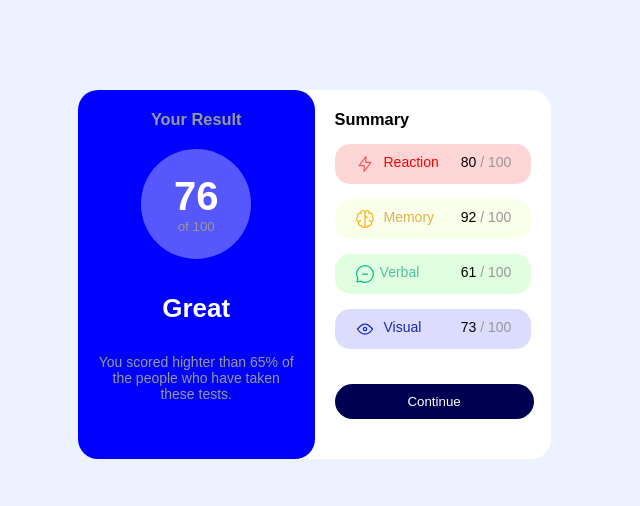
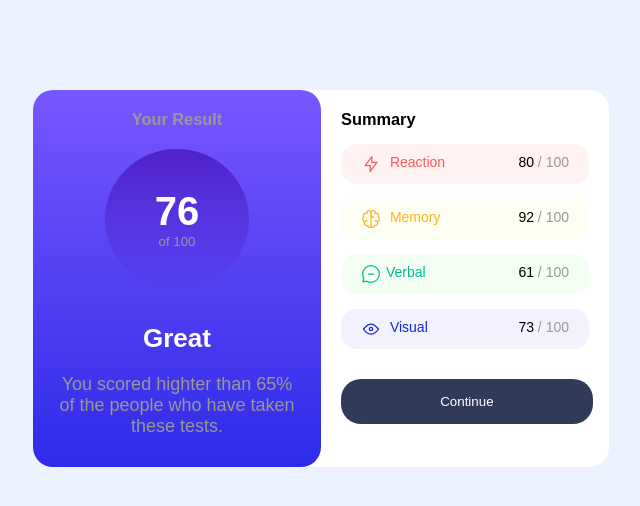
Before and after one commit to Tamburini-Christofer/Ex-Front-results-summary-component-main, a plain HTML site: page index.html in a window 1280 px wide. Shown: the whole page, without its empty margins (319-959 px from the left). Drawn offline with Linux system fonts and the light colour scheme; a web font is replaced by a local one.

Commit message:
Sistemazione layout

```diff
--- a/css/main.css
+++ b/css/main.css
@@ -13,7 +13,8 @@ body{
 }
 
 p{
-    margin: 30px 0 35px 0;
+    font-size: 18px;
+    margin: 20px 0 10px 0;
 }
 
 img{
@@ -46,27 +47,27 @@ img{
 }
 
 .text_red{
-    color: red;
+    color: hsl(0, 100%, 67%) ;
 }
 
 .text_yellow{
-    color: #e0b151;
+    color: hsl(39, 100%, 56%);
 }
 
 .text_green{
-    color: #51bfa0;
+    color: hsl(166, 100%, 37%);
 }
 
 .text_blue{
-    color: #1e27a6;
+    color: hsl(234, 85%, 45%);
 }
 
 /*Bottoni e label*/
 
 button{
     align-items: center;
-    margin: 20px 0;
-    padding:10px 40px ;
+    margin: 15px 0;
+    padding:10px 35px;
     border: 0px;
     border-radius: 20px;
 }
@@ -74,10 +75,9 @@ button{
 .continue_bt{
     cursor: pointer;
     color: white;
-    padding: 10px 37%;
+    padding: 15px 40%;
     border-radius: 20px;
-    margin: 20px auto;
-    background-color: rgb(0, 0, 82);
+    background-color: hsl(224, 30%, 27%);
 }
 
 .continue_bt:hover{
@@ -87,9 +87,9 @@ button{
 .circle_bt{
     border: 0;
     border-radius: 50%;
-    padding: 25px 33px;
+    padding: 40px 50px;
     margin: 20px auto;
-    background-color: rgba(118, 118, 254, 0.738);
+    background: linear-gradient(hsla(256, 72%, 46%, 1), hsla(241, 72%, 46%, 0));
 }
 
 .label{
@@ -105,19 +105,19 @@ button{
 /*Sfondo Label*/
 
 .bg_red{
-    background-color: rgba(255, 0, 0, 0.162);
+    background-color: rgba(255, 0, 0, 0.05);
 }
 
 .bg_yellow{
-    background-color: rgba(187, 255, 0, 0.091);
+    background-color: rgba(187, 255, 0, 0.05);
 }
 
 .bg_green{
-    background-color: rgba(7, 255, 7, 0.123);
+    background-color: rgba(7, 255, 7, 0.05);
 }
 
 .bg_blue{
-    background-color: rgba(0, 0, 255, 0.138);
+    background-color: rgba(0, 0, 255, 0.05);
 }
 
 /*Card*/
@@ -125,10 +125,10 @@ button{
 .card{
     display: flex;
 
-    width: 37%;
+    width: 45%;
     border-radius: 20px;
-      background-color: white;
-    margin: 7% 31%;
+    background-color: white;
+    margin: 7% auto;
 }
 
 .col{
@@ -142,7 +142,7 @@ button{
 }
 
 .sx{
-    background-color: blue;
+    background: linear-gradient( hsl(252, 100%, 67%), hsl(241, 81%, 54%));
     border-radius: 20px;
 }
 
--- a/index.html
+++ b/index.html
@@ -6,6 +6,11 @@
     <meta name="viewport" content="width=device-width, initial-scale=1.0">
     <title>Document</title>
     <link rel="stylesheet" href="css/main.css">
+    <link rel="preconnect" href="https://fonts.googleapis.com">
+    <link rel="preconnect" href="https://fonts.gstatic.com" crossorigin>
+    <link
+        href="https://fonts.googleapis.com/css2?family=Big+Shoulders:opsz,wght@10..72,100..900&family=Hanken+Grotesk:ital,wght@0,100..900;1,100..900&family=Lexend+Deca:wght@100..900&family=Nerko+One&family=Open+Sans:ital,wght@0,300..800;1,300..800&display=swap"
+        rel="stylesheet">
 </head>
 
 <body>
```
